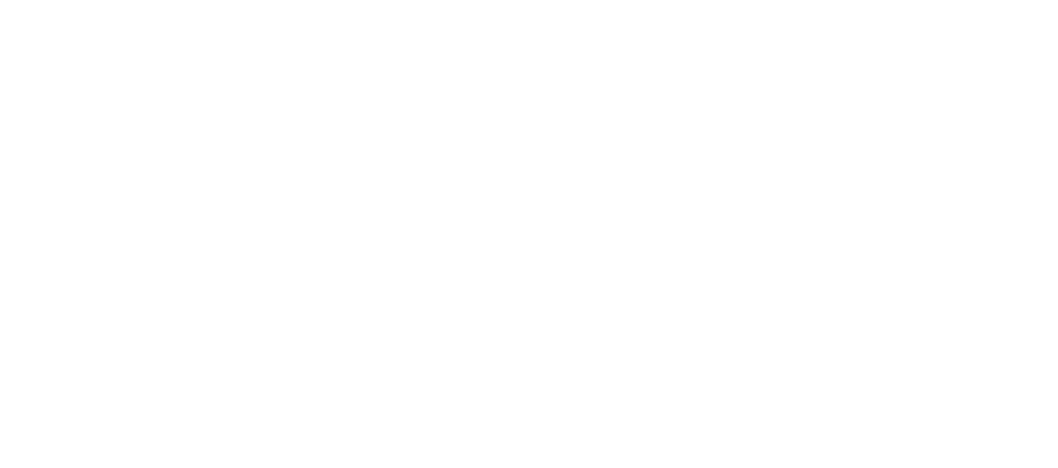
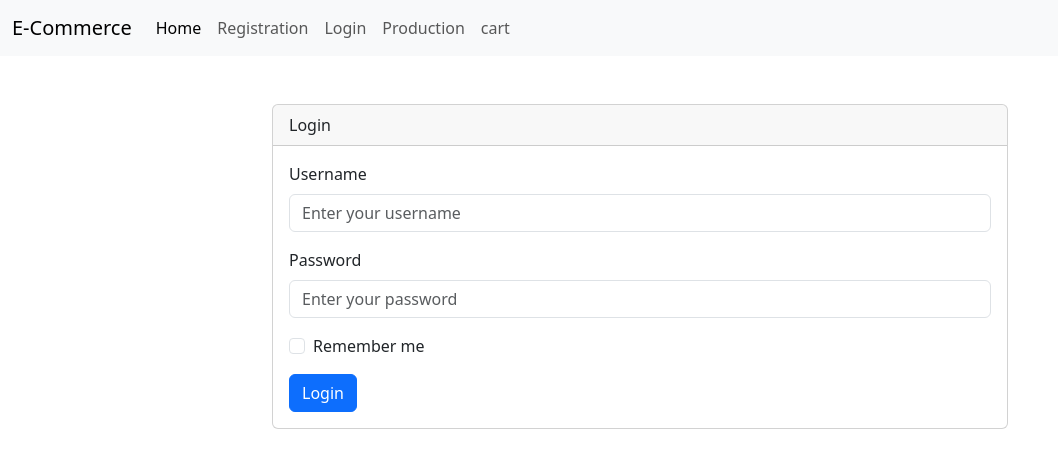
Before and after one commit to Rafiki6/capstones1, a plain HTML site: page login.html in a window 1280 px wide. Shown: the whole page, without its empty margins (0-1058 px from the left). Drawn offline with nearby package versions, Linux system fonts and the light colour scheme.

Commit message:
working on login form

```diff
--- a/css/main.css
+++ b/css/main.css
@@ -17,3 +17,6 @@ p{
 .modal-content{
     background-color: rgb(137, 137, 219);
 }
+.container mt-5rd{
+    background-color: blue;
+}
--- a/login.html
+++ b/login.html
@@ -0,0 +1,71 @@
+<!DOCTYPE html>
+<html lang="en">
+<head>
+    <meta charset="UTF-8">
+    <meta name="viewport" content="width=device-width, initial-scale=1.0">
+    <title>Login</title>
+    <link rel="stylesheet" href="css/main.css">
+    <link href="https://cdn.jsdelivr.net/npm/bootstrap@5.3.2/dist/css/bootstrap.min.css" rel="stylesheet" integrity="sha384-T3c6CoIi6uLrA9TneNEoa7RxnatzjcDSCmG1MXxSR1GAsXEV/Dwwykc2MPK8M2HN" crossorigin="anonymous">
+    <script src="https://cdn.jsdelivr.net/npm/bootstrap@5.3.2/dist/js/bootstrap.bundle.min.js" integrity="sha384-C6RzsynM9kWDrMNeT87bh95OGNyZPhcTNXj1NW7RuBCsyN/o0jlpcV8Qyq46cDfL" crossorigin="anonymous"></script>
+</head>
+
+<body>
+    <nav class="navbar navbar-expand-lg bg-body-tertiary">
+        <div class="container-fluid">
+          <a class="navbar-brand" href="#">E-Commerce</a>
+          <button class="navbar-toggler" type="button" data-bs-toggle="collapse" data-bs-target="#navbarNav" aria-controls="navbarNav" aria-expanded="false" aria-label="Toggle navigation">
+            <span class="navbar-toggler-icon"></span>
+          </button>
+          <div class="collapse navbar-collapse" id="navbarNav">
+            <ul class="navbar-nav  me-auto mb-2 mb-lg-0">
+              <li class="nav-item">
+                <a class="nav-link active" aria-current="page" href="./index.html">Home</a>
+              </li>
+              <li class="nav-item">
+                <a class="nav-link" href="./register.html">Registration</a>
+              </li>
+              <li class="nav-item">
+                <a class="nav-link" href="./login.html">Login</a>
+              </li>
+              <li class="nav-item">
+                <a class="nav-link" href="./products.html">Production</a>
+              </li>
+              <li class="nav-item">
+                <a class="nav-link" href="./cart.html">cart</a>
+              </li>
+
+            </ul>
+          </div>
+        </div>
+
+    </nav>
+
+    <div class="container mt-5">
+        <div class="row justify-content-center">
+            <div class="col-md-8">
+                <div class="card">
+                    <div class="card-header">Login</div>
+                    <div class="card-body">
+                        <form>
+                            <div class="mb-3">
+                                <label for="username" class="form-label">Username</label>
+                                <input type="text" class="form-control" id="username" placeholder="Enter your username">
+                            </div>
+                            <div class="mb-3">
+                                <label for="password" class="form-label">Password</label>
+                                <input type="password" class="form-control" id="password" placeholder="Enter your password">
+                            </div>
+                            <div class="mb-3 form-check">
+                                <input type="checkbox" class="form-check-input" id="remember">
+                                <label class="form-check-label" for="remember">Remember me</label>
+                            </div>
+                            <button type="submit" class="btn btn-primary">Login</button>
+                        </form>
+                    </div>
+                </div>
+            </div>
+        </div>
+    </div>
+
+</body>
+</html>
```
